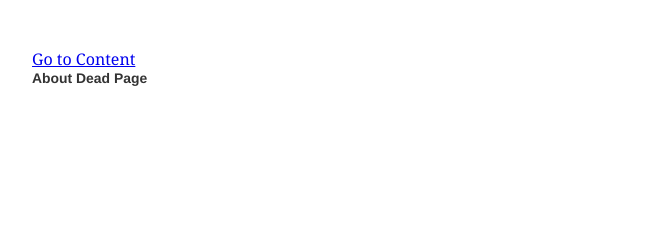
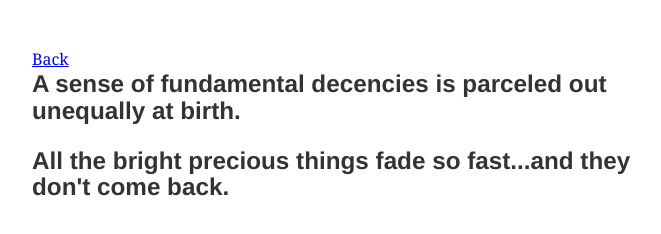
Before and after one commit to weishaodaren/deadPage, a Gatsby site in the folder my-gatsby-site/: page /content in a window 1280 px wide. Shown: the whole page, without its empty margins (299-960 px from the left). Built offline with nearby package versions, Linux system fonts and the light colour scheme; Gatsby itself is replaced by a stand-in of ours.

Commit message:
just blog

```diff
--- a/my-gatsby-site/gatsby-config.js
+++ b/my-gatsby-site/gatsby-config.js
@@ -4,6 +4,45 @@ module.exports = {
     one: `Whenever you feel like criticizing any one, just remember that all the people in this world haven’t had the advantages that you’ve had.`,
     two: `A sense of fundamental decencies is parceled out unequally at birth.`,
     three: `All the bright precious things fade so fast...and they don't come back.`,
+    content: `Look at that day, look at the wall, look at the Begonia. Today is still Monday.@_weishaodaren_@
+    He was used to the noise of the rain, and two months later, it became a new silence.@_weishaodaren_@
+    Mediocrity will dry your heart until there is no trace of water, and then glory will stir your heart's deepest string.@_weishaodaren_@
+    He longed for solitude, and his resentment of the whole world gnawed at his heart.@_weishaodaren_@
+    We tend to travel in this ancient journey of life, running in the rough, Nirvana in frustration, sadness all over the body, pain floating on the ground. We are tired, but we can't stop; we suffer, but we can't avoid it.@_weishaodaren_@
+    Do whatever you want to be stupid, and I'll say what I want to say.@_weishaodaren_@
+    The first person in the family is tied to a tree, and the last one is being eaten by ants.@_weishaodaren_@
+    Give birth to more cows. Life is short!@_weishaodaren_@
+    The endless pain of the dead looking at him in the rain, the deep attachment to the living, and the burning look of looking for water to wet the reed grass in his home, always came to his mind, which made him suffer.@_weishaodaren_@
+    He vaguely knew that the secret of a happy old age is nothing else, but a decent agreement with loneliness.@_weishaodaren_@
+    It is because at the beginning of the future to do too much, so the present self is particularly disappointed. In the life once had all splendid, after all needs to use the loneliness to repay.@_weishaodaren_@
+    The end of the world will come on the day when people only care about themselves and take the first-class carriages to load books in the freight cars.@_weishaodaren_@
+    Don't miss the opportunity. Life is shorter than you think.@_weishaodaren_@
+    Sometimes they will sit quietly until evening, face to face, gaze at each other, and love each other in silence, which is no less than love in madness.@_weishaodaren_@
+    In fact, what he cared about was not death but life, so when he heard the death sentence, he had no fear but nostalgia.@_weishaodaren_@
+    Don't beg anyone. Don't kowtow in front of others. You just think that someone else shot me.@_weishaodaren_@
+    We fought for so long, just to make the walls not blue but as white as pigeons.@_weishaodaren_@
+    In less than a hundred years, no one should know what it means.@_weishaodaren_@
+    A lot of people's pain can't be said, and many people's actions are helpless.@_weishaodaren_@
+    Even if you're not afraid of God, you're afraid of metal.@_weishaodaren_@
+    Many people choose to succumb to the charm of virtual reality and place their feelings in self fantasy, which is more comforting even if it is impractical.@_weishaodaren_@
+    What really matters in life is not what happened to you, but what you remember and how.@_weishaodaren_@
+    As always, we should be firm and loyal. How we fought for victory, now we will fight for defeat.@_weishaodaren_@
+    Her life was lost in the embroidered shroud. It is said that she embroidered during the day and disassembled at night. She didn't want to break her loneliness in this way. Instead, she wanted to stay lonely in this way.@_weishaodaren_@
+    It doesn't matter. The most important thing is not to get lost.@_weishaodaren_@
+    He did not have to say it was for love and sadness, she guessed that it was the oldest human tears.@_weishaodaren_@
+    No matter where you are, you should remember that memories have no way back. Spring is always gone forever. The most crazy and persistent love is also the past.@_weishaodaren_@
+    The lie became more and more sincere, and finally even she got comfort from it.@_weishaodaren_@
+    Where there is poverty, there is love.@_weishaodaren_@
+    On an August afternoon, amaranda, after completely rejecting this determined suitor, could no longer bear the pressure of her stubborn temperament. She locked herself in her room and cried bitterly for her lonely fate to death.@_weishaodaren_@
+    The earth is round, like an orange.@_weishaodaren_@
+    All the splendor in life must be paid back by loneliness.@_weishaodaren_@
+    You don't belong to this place as long as there are no dead people buried in the ground.@_weishaodaren_@
+    I have come to realize that profundity does not mean being close to the truth.@_weishaodaren_@
+    Don't give birth, cows. Life is short.@_weishaodaren_@
+    She matures little by little in sleep without nightmares, in endless baths, in untimely meals, in deep and long silence without memories.@_weishaodaren_@
+    I am just a craftsman who has no memory. The only dream left is to be forgotten.@_weishaodaren_@
+    In this moist, silent paradise that existed long before sin, the expeditionary men were overwhelmed by the oldest memories.@_weishaodaren_@
+    The past is false, memories are no way back, all the past spring is irrecoverable, even the most frenzied and tough love is just a fleeting reality!@_weishaodaren_@`,
   },
   plugins: [
     {
--- a/my-gatsby-site/src/pages/content/index.js
+++ b/my-gatsby-site/src/pages/content/index.js
@@ -8,28 +8,27 @@ const Content = () => {
     query {
       site {
         siteMetadata {
-          title
+          two
+          three
         }
       }
     }
   `);
+
+  const {
+    site: {
+      siteMetadata: { two, three },
+    },
+  } = data;
   return (
     <Layout>
-      <Helmet title={'Content'} />
-      <Link to="/">Go to Content</Link>
-      <h5>About {data.site.siteMetadata.title}</h5>
+      <Helmet title={'Nothing'} />
+      <Link to="/">Back</Link>
+      {[two, three].map((item, index) => (
+        <h2 key={index}>{item}</h2>
+      ))}
     </Layout>
   );
 };
 
-// export const query = graphql`
-//   query {
-//     site {
-//       siteMetadata {
-//         title
-//       }
-//     }
-//   }
-// `;
-
 export default Content;
```
Also changed, not shown: my-gatsby-site/src/pages/404.js (+18 -4 lines), my-gatsby-site/src/pages/index.js (+32 -5 lines).
